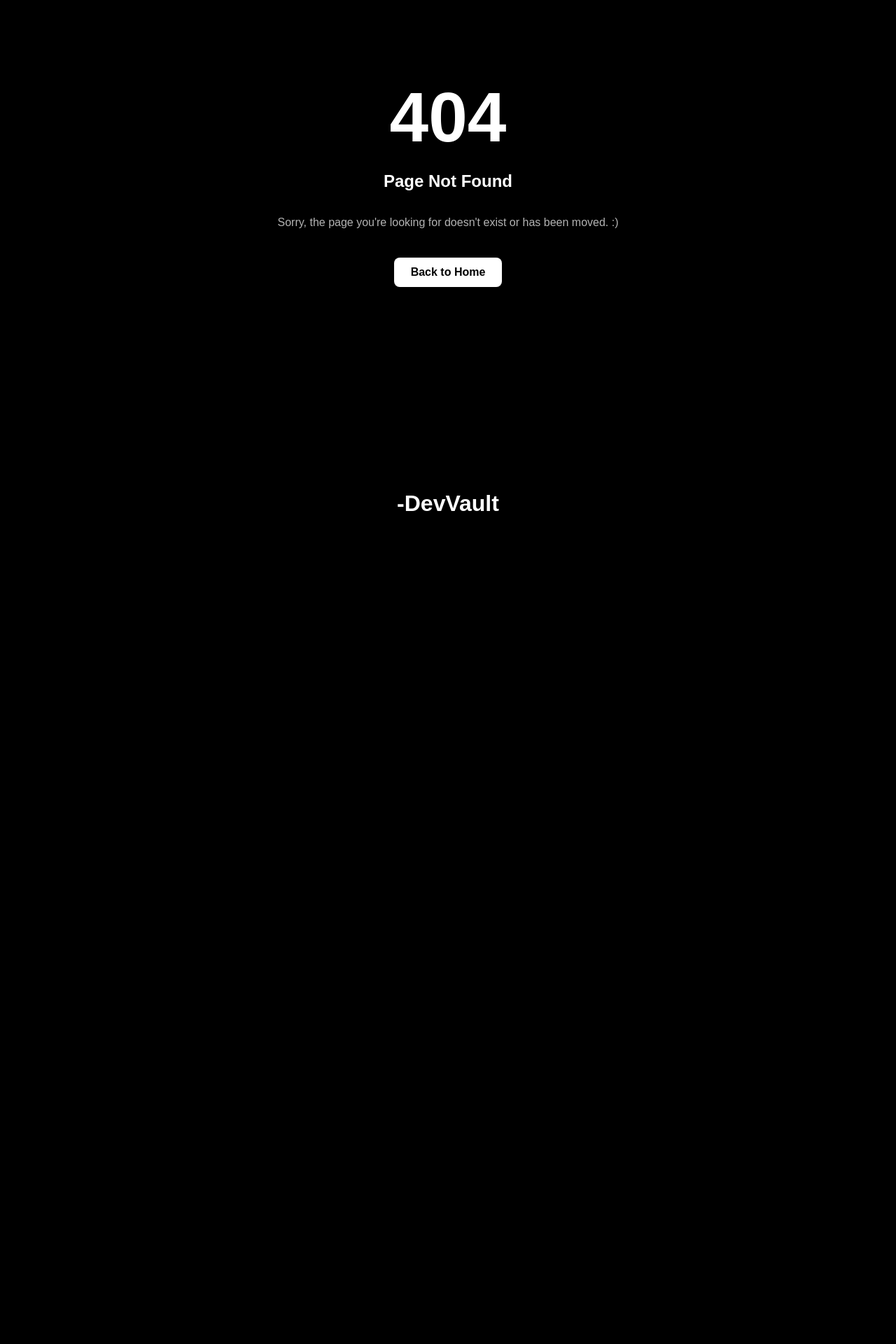
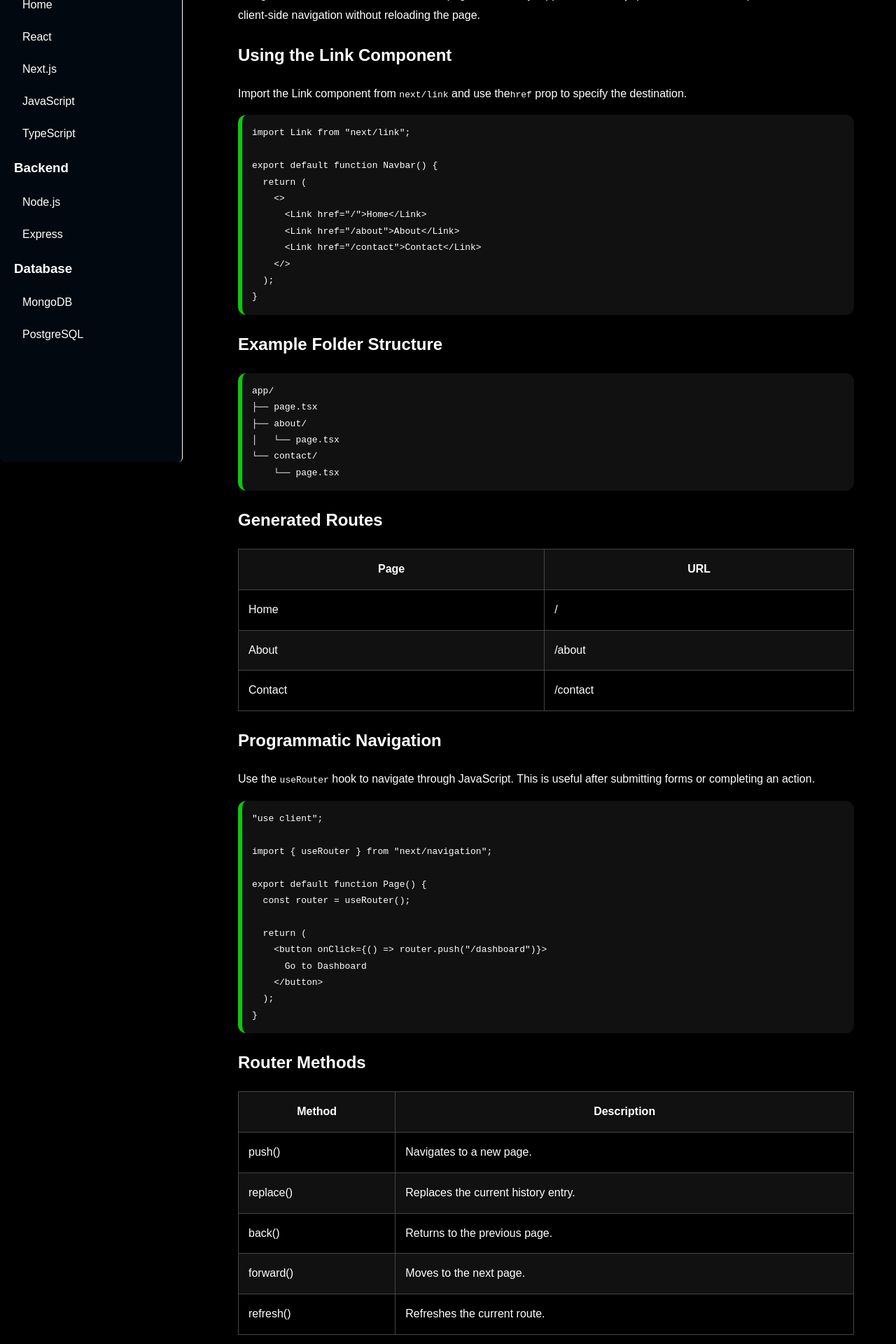
Before and after one commit to asmitbiswas/Project-Next-JS, a Next.js app in the folder app/: page /Next.js/Navigation in a window 1280 px wide. Before the commit this address had no page. Shown: the part 180-2100 px from the top of the page at 70% size. Before the commit the page ends 958 px from the top, so only its background shows below. Built offline with nearby package versions, Linux system fonts and the light colour scheme.

Commit message:
Done Navigation page

```diff
--- /dev/null
+++ b/app/app/(categories)/Next.js/(NextTopics)/Navigation/page.tsx
@@ -0,0 +1,302 @@
+// import Sidebar from "@/app/components/page";
+import Link from "next/link";
+
+export default function Navigation() {
+  return (
+    <div>
+      {/* <Sidebar /> */}
+
+      <div>
+        <h1>Navigation</h1>
+
+        <p>
+          Navigation allows users to move between pages in a Next.js
+          application. Next.js provides the <code>Link</code> component for
+          fast, client-side navigation without reloading the page.
+        </p>
+
+        <h2>Using the Link Component</h2>
+
+        <p>
+          Import the Link component from <code>next/link</code> and use the
+          <code>href</code> prop to specify the destination.
+        </p>
+
+        <pre
+        style={{
+            overflowX:"auto",
+            padding:"14px",
+            background:"#111",
+            borderRadius:"12px",
+            borderLeft:"6px solid rgb(13, 200, 13)"
+        }}
+        >
+{`import Link from "next/link";
+
+export default function Navbar() {
+  return (
+    <>
+      <Link href="/">Home</Link>
+      <Link href="/about">About</Link>
+      <Link href="/contact">Contact</Link>
+    </>
+  );
+}`}
+        </pre>
+
+        <h2>Example Folder Structure</h2>
+
+        <pre
+           style={{
+            overflowX:"auto",
+            padding:"14px",
+            background:"#111",
+            borderRadius:"12px",
+            borderLeft:"6px solid rgb(13, 200, 13)"
+        }}
+        >
+{`app/
+├── page.tsx
+├── about/
+│   └── page.tsx
+└── contact/
+    └── page.tsx`}
+        </pre>
+
+        <h2>Generated Routes</h2>
+
+        <table
+         style={{
+            borderCollapse:"collapse",
+            width:"100%",
+            border:"1px solid #444",
+            margin:"25 0"
+        }}
+        >
+          <tbody>
+            <tr>
+              <th
+                style={{
+                border:"1px solid #444",
+                padding:"14px",
+                background:"#111"
+              }}
+              >Page</th>
+              <th
+                style={{
+                border:"1px solid #444",
+                padding:"14px",
+                background:"#111"
+              }}
+              >URL</th>
+            </tr>
+
+            <tr>
+              <td
+               style={{
+                padding:"14px",
+                border:"1px solid #444"
+              }}
+              >Home</td>
+              <td
+               style={{
+                padding:"14px",
+                border:"1px solid #444"
+              }}
+              >/</td>
+            </tr>
+
+            <tr>
+              <td
+                style={{
+                border:"1px solid #444",
+                padding:"14px",
+                background:"#111"
+              }}
+              >About</td>
+              <td
+                style={{
+                border:"1px solid #444",
+                padding:"14px",
+                background:"#111"
+              }}
+              >/about</td>
+            </tr>
+
+            <tr>
+              <td
+               style={{
+                padding:"14px",
+                border:"1px solid #444"
+              }}
+              >Contact</td>
+              <td
+               style={{
+                padding:"14px",
+                border:"1px solid #444"
+              }}
+              >/contact</td>
+            </tr>
+          </tbody>
+        </table>
+
+        <h2>Programmatic Navigation</h2>
+
+        <p>
+          Use the <code>useRouter</code> hook to navigate through JavaScript.
+          This is useful after submitting forms or completing an action.
+        </p>
+
+        <pre
+                   style={{
+            overflowX:"auto",
+            padding:"14px",
+            background:"#111",
+            borderRadius:"12px",
+            borderLeft:"6px solid rgb(13, 200, 13)"
+        }}
+        >
+{`"use client";
+
+import { useRouter } from "next/navigation";
+
+export default function Page() {
+  const router = useRouter();
+
+  return (
+    <button onClick={() => router.push("/dashboard")}>
+      Go to Dashboard
+    </button>
+  );
+}`}
+        </pre>
+
+        <h2>Router Methods</h2>
+
+        <table
+        style={{
+            borderCollapse:"collapse",
+            width:"100%",
+            border:"1px solid #444",
+            margin:"25 0"
+        }}
+        >
+          <tbody>
+            <tr>
+              <th
+              style={{
+                border:"1px solid #444",
+                padding:"14px",
+                background:"#111"
+              }}
+              >Method</th>
+              <th
+               style={{
+                border:"1px solid #444",
+                padding:"14px",
+                background:"#111"
+              }}
+              >Description</th>
+            </tr>
+
+            <tr>
+              <td
+               style={{
+                padding:"14px",
+                border:"1px solid #444"
+              }}
+              >push()</td>
+              <td
+               style={{
+                padding:"14px",
+                border:"1pz solid #444"
+              }}
+              >Navigates to a new page.</td>
+            </tr>
+
+            <tr>
+              <td
+               style={{
+                border:"1px solid #444",
+                padding:"14px",
+                background:"#111"
+              }}
+              >replace()</td>
+              <td
+                 style={{
+                border:"1px solid #444",
+                padding:"14px",
+                background:"#111"
+              }}
+              >Replaces the current history entry.</td>
+            </tr>
+
+            <tr>
+              <td
+              style={{
+                padding:"14px",
+                border:"1px solid #444"
+              }}
+              >back()</td>
+              <td
+               style={{
+                padding:"14px",
+                border:"1px solid #444"
+              }}
+              >Returns to the previous page.</td>
+            </tr>
+
+            <tr>
+              <td
+                 style={{
+                border:"1px solid #444",
+                padding:"14px",
+                background:"#111"
+              }}
+              >forward()</td>
+              <td
+                 style={{
+                border:"1px solid #444",
+                padding:"14px",
+                background:"#111"
+              }}
+              >Moves to the next page.</td>
+            </tr>
+
+            <tr>
+              <td
+               style={{
+                padding:"14px",
+                border:"1px solid #444"
+              }}
+              >refresh()</td>
+              <td
+               style={{
+                padding:"14px",
+                border:"1px solid #444"
+              }}
+              >Refreshes the current route.</td>
+            </tr>
+          </tbody>
+        </table>
+
+        <h2>Best Practices</h2>
+
+        <ul>
+          <li>Use Link for internal navigation.</li>
+          <li>Use useRouter for programmatic navigation.</li>
+          <li>Avoid using HTML anchor tags for internal routes.</li>
+          <li>Keep navigation simple and organized.</li>
+        </ul>
+
+        <h2>Summary</h2>
+
+        <p>
+          Navigation in Next.js is simple and efficient. Use the Link component
+          for normal page navigation and the useRouter hook when navigation
+          needs to happen through JavaScript.
+        </p>
+      </div>
+    </div>
+  );
+}
--- a/app/app/(categories)/Next.js/page.tsx
+++ b/app/app/(categories)/Next.js/page.tsx
@@ -63,7 +63,7 @@ export default function NextJS() {
           <li><Link href="/Next.js/Page_Layouts" style={{color:"white"}}>Pages & Layouts</Link></li>
           <li><Link href="/Next.js/Routing" style={{color:"white"}}>Routing</Link></li>
           <li><Link href="/Next.js/ServerClientComponents" style={{color:"white"}}>Server & Client Components</Link></li>
-          <li>Navigation</li>
+          <li><Link href="/Next.js/Navigation" style={{color:"white"}}>Navigation</Link></li>
           <li>Loading & Error Pages</li>
           <li>Data Fetching</li>
           <li>Metadata</li>
--- a/app/app/layout.tsx
+++ b/app/app/layout.tsx
@@ -19,7 +19,7 @@ export default function RootLayout({
       <body style={{ background: "black", color: "white", padding: "20px", display: "flex", flexDirection: "column", minHeight: "100vh", justifyContent: "flex-start" }}>
          {/* <Sidebar /> */}
         {children}
-        <h1 style={{ textAlign: "center" }}>-DevVault</h1>
+        <h1 style={{ textAlign: "center" }}>-DevVault (⌐■_■)</h1>
       </body>
     </html>
 
```
